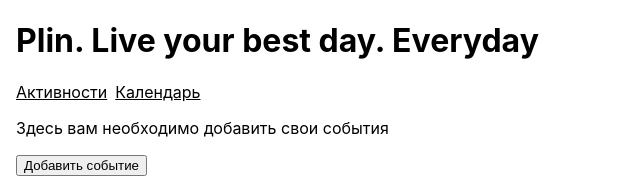
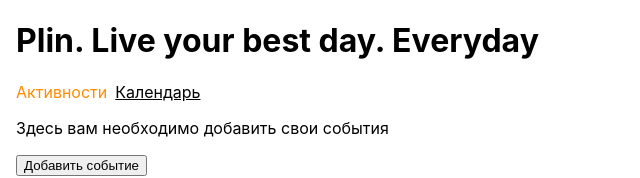
Before and after one commit to ICame4You/plin, a React (Create React App) app: page /activities in a window 1280 px wide. Shown: the top 178 px of the page, without its empty margins (0-640 px from the left). Built offline with nearby package versions, Linux system fonts and the light colour scheme.

Commit message:
Added context and calendar page

```diff
--- a/src/App.js
+++ b/src/App.js
@@ -3,6 +3,7 @@
 import Home from './routes/home/home.component';
 import Activities from './routes/activities/activities.component';
 import Navigation from './routes/navigation/navigation.component';
+import Calendar from './routes/calendar/calendar.component';
 
 import './App.css';
 
@@ -23,6 +24,7 @@
       <Route path="/" element={<Navigation />}>
         <Route index element={<Home />} />
         <Route path="activities" element={<Activities />} />
+        <Route path="calendar" element={<Calendar />} />
       </Route>
       <Route path="*" element={<NoMatch />} />
     </Routes>
--- /dev/null
+++ b/src/contexts/main.context.jsx
@@ -0,0 +1,15 @@
+import { createContext, useState } from "react";
+
+// the actual value you want to access
+export const MainContext = createContext({
+  mainInfo: [],
+  setMainInfo: () => null,
+})
+
+// this is the actual component
+export const MainProvider = ({children}) => {
+  const [mainInfo, setMainInfo] = useState([])
+  const value = {mainInfo, setMainInfo};
+
+  return <MainContext.Provider value={value}>{children}</MainContext.Provider>
+}
--- a/src/index.js
+++ b/src/index.js
@@ -1,15 +1,20 @@
 import React from 'react';
+import { createRoot } from 'react-dom/client';
 import { BrowserRouter } from 'react-router-dom';
-import './index.scss';
+
 import App from './App';
 import reportWebVitals from './reportWebVitals';
-import { createRoot } from 'react-dom/client';
+import { MainProvider } from './contexts/main.context';
+
+import './index.scss';
 
 const container = document.getElementById('root');
 const root = createRoot(container);
 root.render(
   <BrowserRouter basename={process.env.PUBLIC_URL}>
-    <App />
+    <MainProvider>
+      <App />
+    </MainProvider>
   </BrowserRouter>
 );
 
--- a/src/index.scss
+++ b/src/index.scss
@@ -23,15 +23,10 @@
 
 .menu-item {
   margin-right: 8px;
-
-  a {
-    color: black;
-  }
+  color: black;
 
   &.-active {
-    a {
-      text-decoration: none;
-      color: darkorange;
-    }
+    text-decoration: none;
+    color: darkorange;
   }
 }
--- a/src/routes/activities/activities.component.jsx
+++ b/src/routes/activities/activities.component.jsx
@@ -1,9 +1,13 @@
-import { useState } from 'react';
+import { useState, useContext } from 'react';
+import { MainContext } from '../../contexts/main.context';
 
 const Activities = () => {
   const [isActivityFormEnabled, setIsActivityFormEnabled] = useState(false);
   const [activityInput, setActivityInput] = useState('');
   const [activities, setActivities] = useState([]);
+
+  const {setMainInfo} = useContext(MainContext)
+  const {mainInfo} = useContext(MainContext)
 
   const openActivityForm = () => {
     setIsActivityFormEnabled(!isActivityFormEnabled);
@@ -11,6 +15,7 @@
 
   const addActivity = () => {
     setActivities((prevActivities) => [...prevActivities, activityInput]);
+    setMainInfo((prevActivities) => [...prevActivities, activityInput]);
   };
 
   const handleChange = (event) => {
@@ -35,10 +40,11 @@
         </div>
       )}
       <ul>
-        {activities.map((activity, index) => (
+        {mainInfo.map((activity, index) => (
           <li key={activity + index}>{activity}</li>
         ))}
       </ul>
+      <p>{mainInfo}</p>
     </div>
   );
 };
--- a/src/routes/calendar/calendar.component.jsx
+++ b/src/routes/calendar/calendar.component.jsx
@@ -0,0 +1,11 @@
+import { Link } from "react-router-dom";
+
+const Calendar = () => {
+  return (
+    <div>
+      <p>Пока у вас не выбраны активности. <Link to="/activities">Перейти в активности</Link></p>
+    </div>
+  )
+}
+
+export default Calendar;
--- a/src/routes/navigation/navigation.component.jsx
+++ b/src/routes/navigation/navigation.component.jsx
@@ -1,14 +1,6 @@
-import { useState } from 'react';
-
-import { Outlet, Link } from 'react-router-dom';
+import { Outlet, Link, NavLink } from 'react-router-dom';
 
 const Navigation = () => {
-  const [activeMenuItem, setActiveMenuItem] = useState(0);
-
-  const selectMenuItem = (menuNumber) => {
-    setActiveMenuItem(menuNumber);
-  };
-
   return (
     <div className="app">
       <h1>
@@ -17,18 +9,18 @@
         </Link>
       </h1>
       <div className="menu">
-        <span
-          className={'menu-item ' + (activeMenuItem === 1 ? '-active' : '')}
-          onClick={() => selectMenuItem(1)}
+        <NavLink
+          to="/activities"
+          className={({isActive}) => `menu-item ${isActive ? '-active' : ''}`}
         >
-          <Link to="/activities">Активности</Link>
-        </span>
-        <span
-          className={'menu-item ' + (activeMenuItem === 2 ? '-active' : '')}
-          onClick={() => selectMenuItem(2)}
+          Активности
+        </NavLink>
+        <NavLink
+          to="/calendar"
+          className={({isActive}) => `menu-item ${isActive ? '-active' : ''}`}
         >
-          <Link to="/calendar">Календарь</Link>
-        </span>
+          Календарь
+        </NavLink>
       </div>
       <Outlet />
     </div>
```
